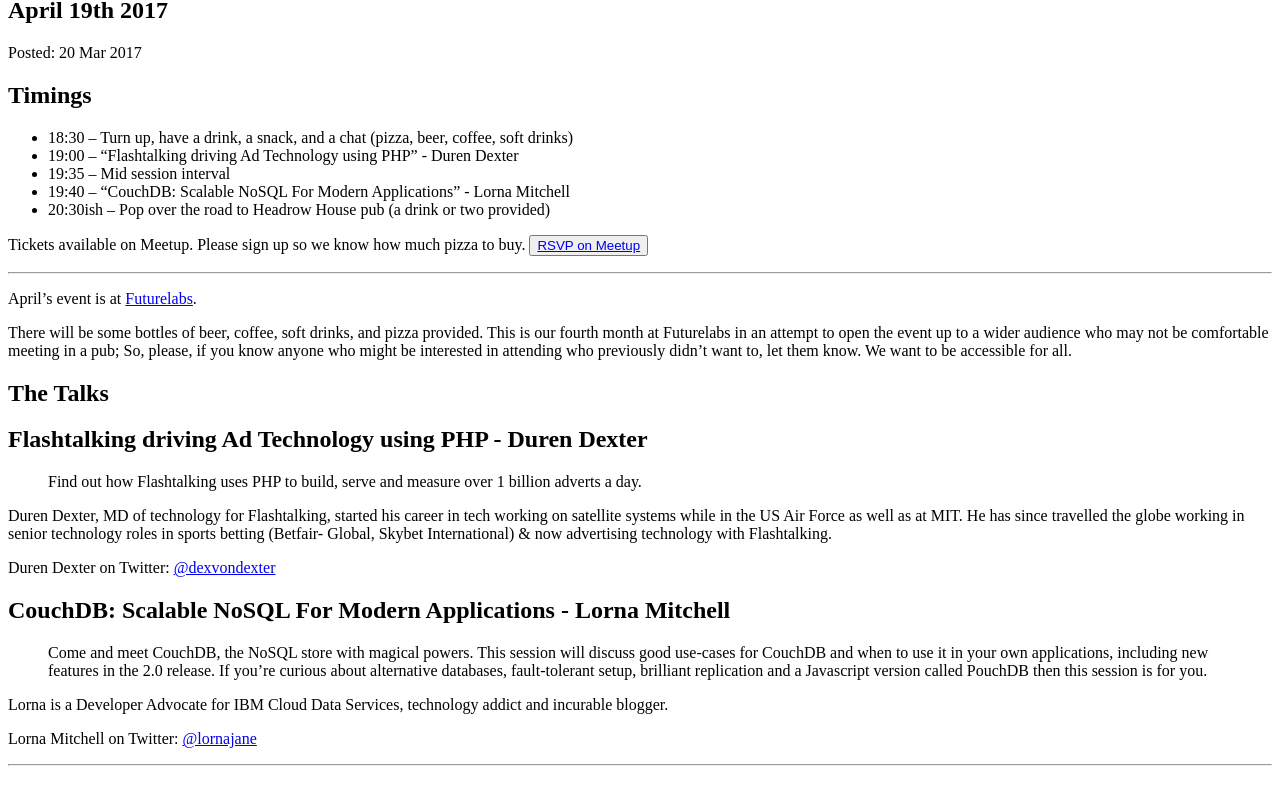
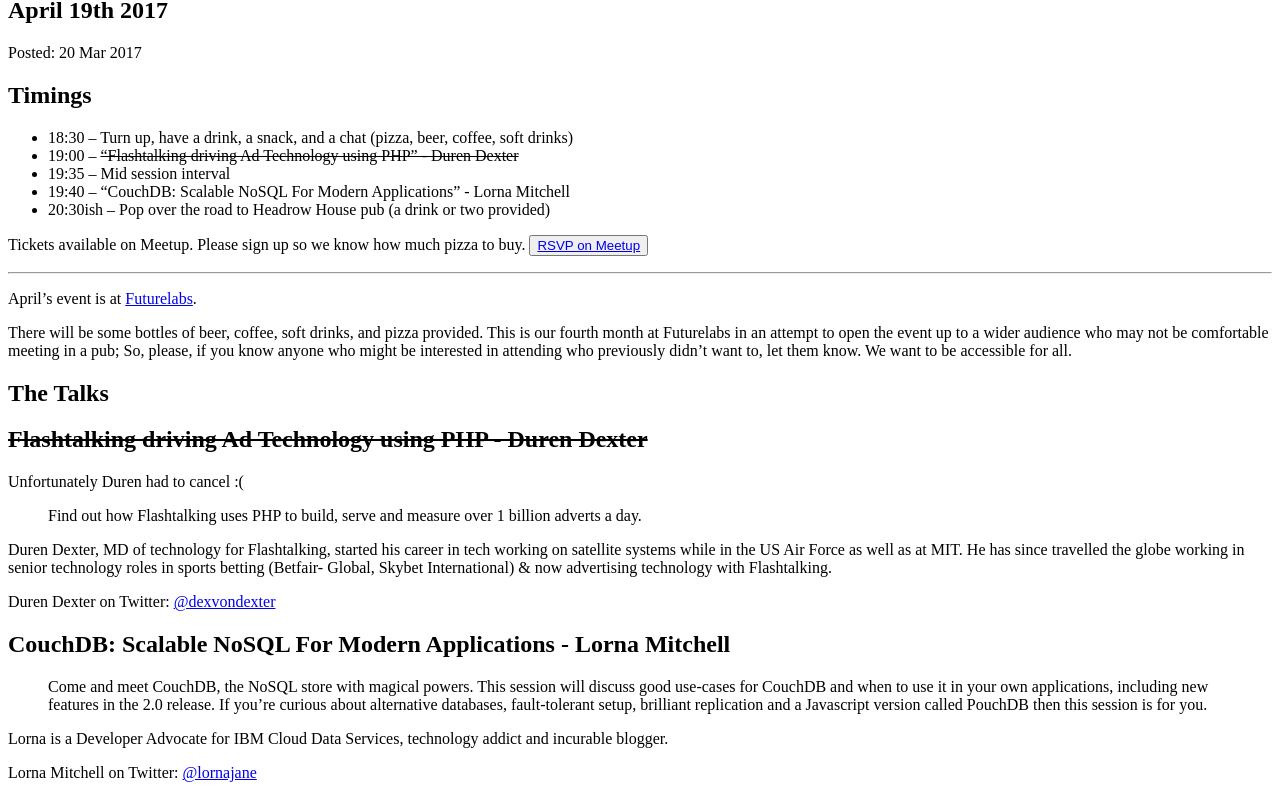
Before and after one commit to Ireaurora/LeedsPHP, a Jekyll site: the page built from _posts/2017-03-20-april-2017.md, in a window 1280 px wide and 900 px high, scrolled down 258 px, cut to the strip 113-900 px from the top of the window. Built offline with Jekyll 4.4.1, drawn with Linux system fonts in a browser that asks for light colours.

Commit message:
Strikeout Duren's talk from April event

```diff
--- a/_posts/2017-03-20-april-2017.md
+++ b/_posts/2017-03-20-april-2017.md
@@ -8,7 +8,7 @@
 
 ## Timings
 * 18:30 – Turn up, have a drink, a snack, and a chat (pizza, beer, coffee, soft drinks)
-* 19:00 – "Flashtalking driving Ad Technology using PHP" - Duren Dexter
+* 19:00 – ~~"Flashtalking driving Ad Technology using PHP" - Duren Dexter~~
 * 19:35 – Mid session interval
 * 19:40 – "CouchDB: Scalable NoSQL For Modern Applications" - Lorna Mitchell
 * 20:30ish – Pop over the road to Headrow House pub (a drink or two provided)
@@ -23,7 +23,9 @@
 
 # The Talks
 
-## Flashtalking driving Ad Technology using PHP - Duren Dexter
+## ~~Flashtalking driving Ad Technology using PHP - Duren Dexter~~
+
+Unfortunately Duren had to cancel :(
 
 > Find out how Flashtalking uses PHP to build, serve and measure over 1 billion adverts a day.
 
```
